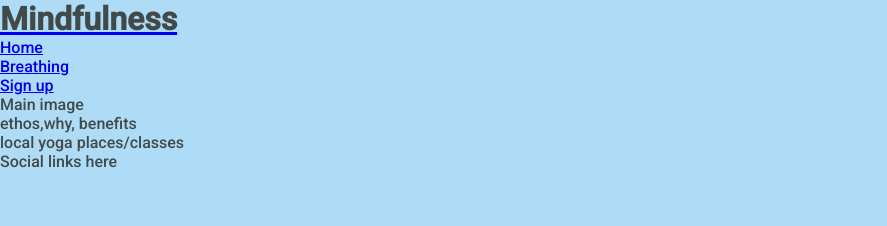
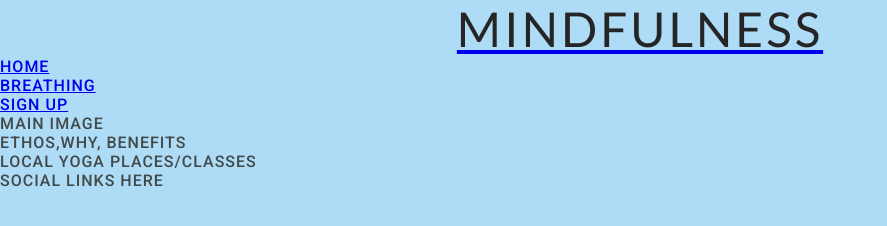
Before and after one commit to Davidw2710/Zen, a plain HTML site: page index.html in a window 1280 px wide. Shown: the whole page, without its empty margins (0-887 px from the left). Drawn offline with Linux system fonts and the light colour scheme.

Commit message:
align banner and adjust font color

```diff
--- a/assets/css/style.css
+++ b/assets/css/style.css
@@ -4,16 +4,25 @@
     margin: 0;
     padding: 0;
     border: none;
-
 }
 
 body {
     font-family: Roboto, sans-serif;
-    font-weight: 500;
     background-color: #AEDBF6;
     color: #424949;
+    text-transform: uppercase;
+    letter-spacing: 1px;
 }
 
-h1 {
-    color: #424949;
+h1,
+h2 {
+    font-family: Lato, sans-serif;
+    color: #252525;
+    font-weight: 500;
+    letter-spacing: 3px;
 }
+
+#banner {
+    text-align: center;
+    font-size: 300%;
+}
--- a/index.html
+++ b/index.html
@@ -15,7 +15,7 @@
 <body>
     <header>
         <a href="index.html">
-            <h1>Mindfulness</h1>
+            <h1 id="banner">Mindfulness</h1>
         </a>
 
         <nav>
```
